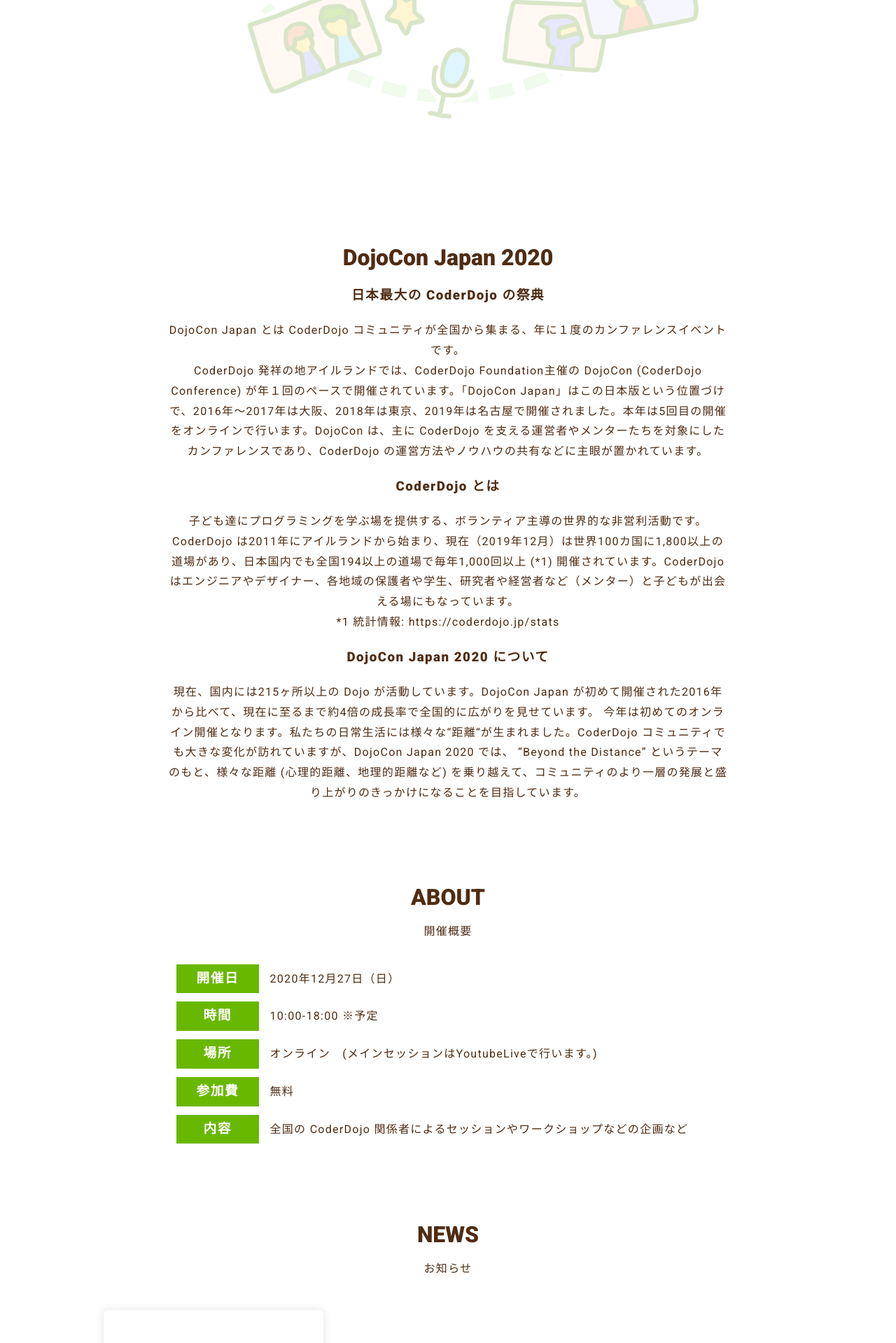
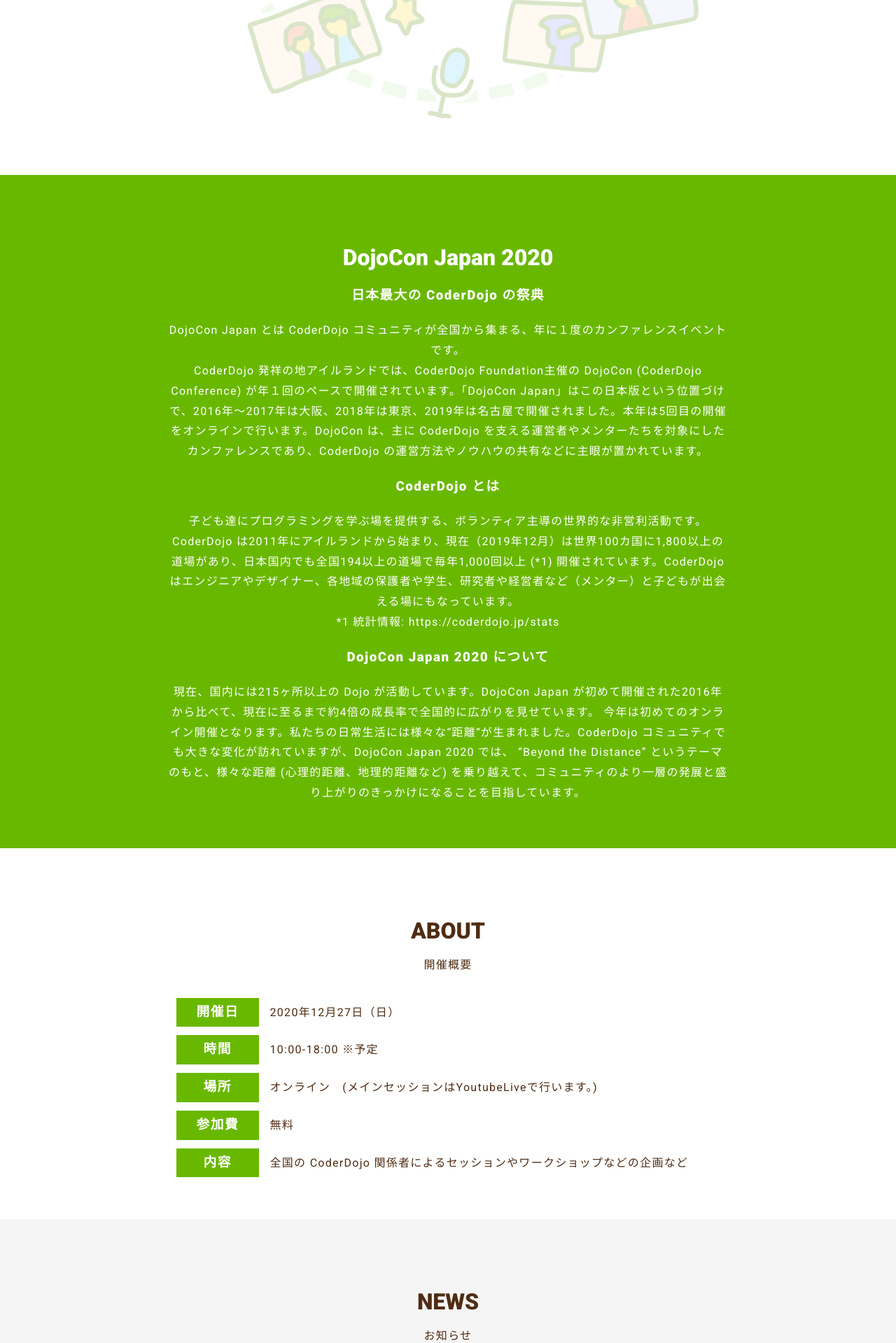
Before and after one commit to coderdojo-japan/dojocon2020.coderdojo.jp, a Jekyll site: the page built from index.html, in a window 1280 px wide. Shown: the part 650-2569 px from the top of the page at 70% size. Built offline with Jekyll 4.4.1, drawn with Linux system fonts in a browser that asks for light colours; nearby versions of some CDN libraries.

Commit message:
背景色を変更

```diff
--- a/_sass/_global.scss
+++ b/_sass/_global.scss
@@ -30,12 +30,16 @@
 
 //投稿、トップページの情報ごとのひとかたまり
 section {
-  margin: 48px auto;
+  margin: 0 auto;
+  padding: 3rem 0;
   width: 100vw;
-  max-width: 1000px;
   clear: both;
   overflow: hidden;
 
+  .section-contents {
+    margin: 0 auto;
+    width: 100vw;
+    max-width: 1000px;
     h2 {
       // font-family: 'Concert One', cursive;
       font-size: 2em;
@@ -44,6 +48,7 @@
     .caption {
       font-weight: 500;
       margin: 0 auto 2em;
+    }
   }
 }
 
--- a/_sass/_top.scss
+++ b/_sass/_top.scss
@@ -458,4 +458,17 @@
       font-size: 6em;
     }
   }
+
+  .section-colored {
+    color: #fff;
+    background-color: $main-color;
+  }
+
+  .section-white {
+    background-color: #fff;
+  }
+
+  .section-gray {
+    background-color: $light-gray;
+  }
 }
--- a/index.html
+++ b/index.html
@@ -12,7 +12,8 @@
     </div>
   </div>
 
-  <section id="about">
+  <section id="about" class="section-colored">
+    <div class="section-contents">
       <h2>DojoCon Japan 2020</h2>
       <div class="text">
         <h3>日本最大の CoderDojo の祭典</h3>
@@ -34,9 +35,11 @@
           “Beyond the Distance” というテーマのもと、様々な距離 (心理的距離、地理的距離など) を乗り越えて、コミュニティのより一層の発展と盛り上がりのきっかけになることを目指しています。
         </p>
       </div>
+    </div>
   </section>
 
-  <section id="outline">
+  <section id="outline" class="section-white">
+    <div class="section-contents">
       <h2>ABOUT</h2>
       <p class="caption">開催概要</p>
       <div class="text">
@@ -61,9 +64,11 @@
           <p>全国の CoderDojo 関係者によるセッションやワークショップなどの企画など</p>
         </div>
       </div>
+    </div>
   </section>
 
-  <section id="news">
+  <section id="news" class="section-gray">
+    <div class="section-contents">
       <h2>NEWS</h2>
       <p class="caption">お知らせ</p>
       <div class="flex x-scroll">
@@ -71,23 +76,29 @@
         {% include articles.html %}
       {% endfor %}
       </div>
+    </div>
   </section>
 
-  <section id="contactme">
+  <section id="contactme" class="section-white">
+    <div class="section-contents">
       <h2>CONTACT</h2>
       <p class="caption">お問い合わせ</p>
       <a href="https://forms.gle/tvDUYUpvZupRcjub7" class="button" target="_blank" rel="noopener">フォームを開く</a>
+    </div>
   </section>
 
-  <section id="socials">
+  <section id="socials" class="section-gray">
+    <div class="section-contents">
       <h2>SOCIALS</h2>
       <div class="socials-list">
         <a href="https://www.facebook.com/dojoconjapan" target="_blank" class="" rel="noopener"><i class="fab fa-facebook-square"></i></a>
         <a href="https://twitter.com/DojoConJapan" target="_blank" class="" rel="noopener"><i class="fab fa-twitter-square"></i></a>
       </div>
+    </div>
   </section>
 
-  <section id="coderdojo-foundation">
+  <section id="coderdojo-foundation" class="section-white">
+    <div class="section-contents">
       <h2>Organized by</h2>
       <p class="caption">主催</p>
       <ul class="list-simple">
@@ -98,5 +109,6 @@
       <ul class="list-simple">
         <li><a href="https://coderdojo.com/" target="_blank" rel="noopener">CoderDojo Foundation</a></li>
       </ul>
+    </div>
   </section>
 </div>
```
Lines whose indentation alone changed are shown as unchanged.
